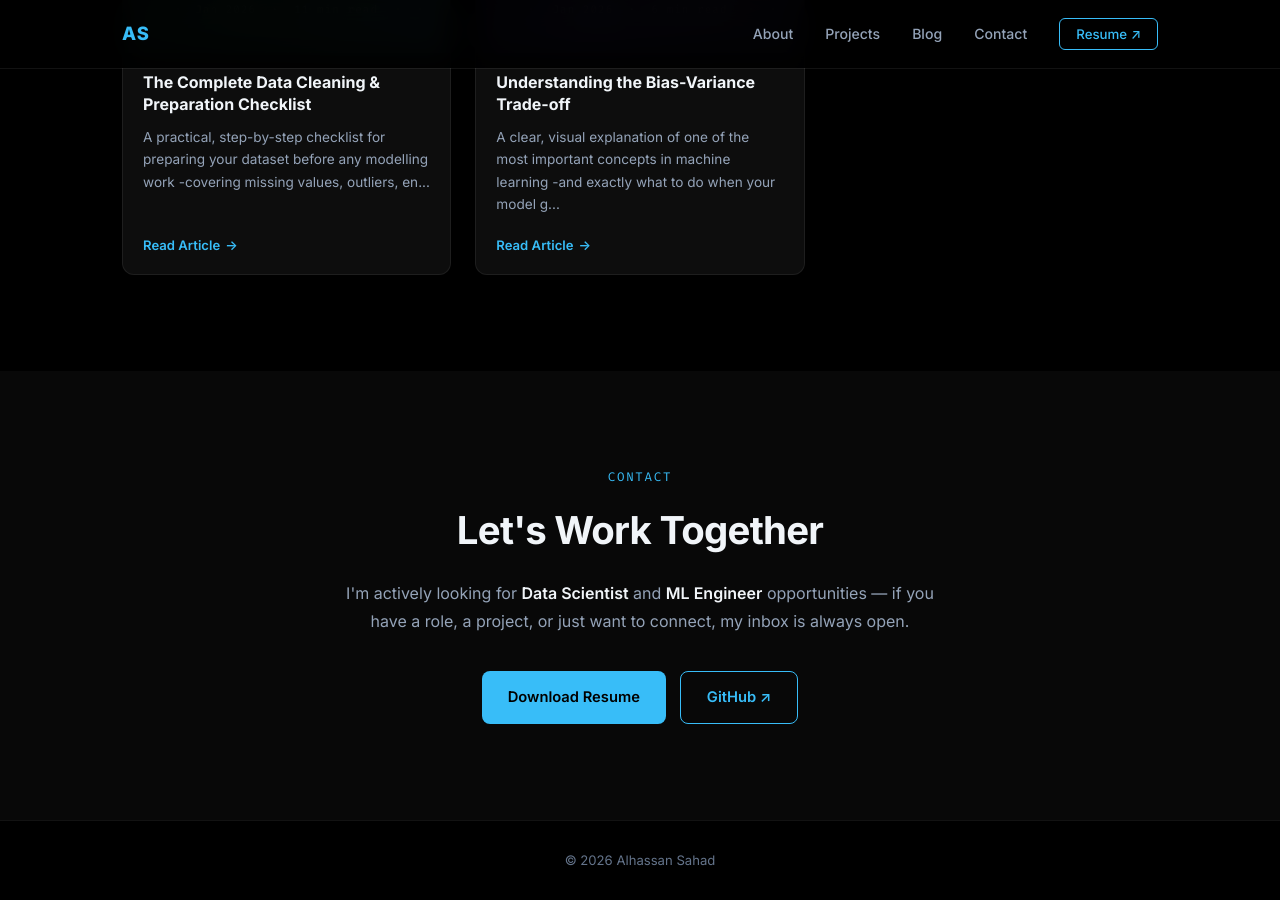
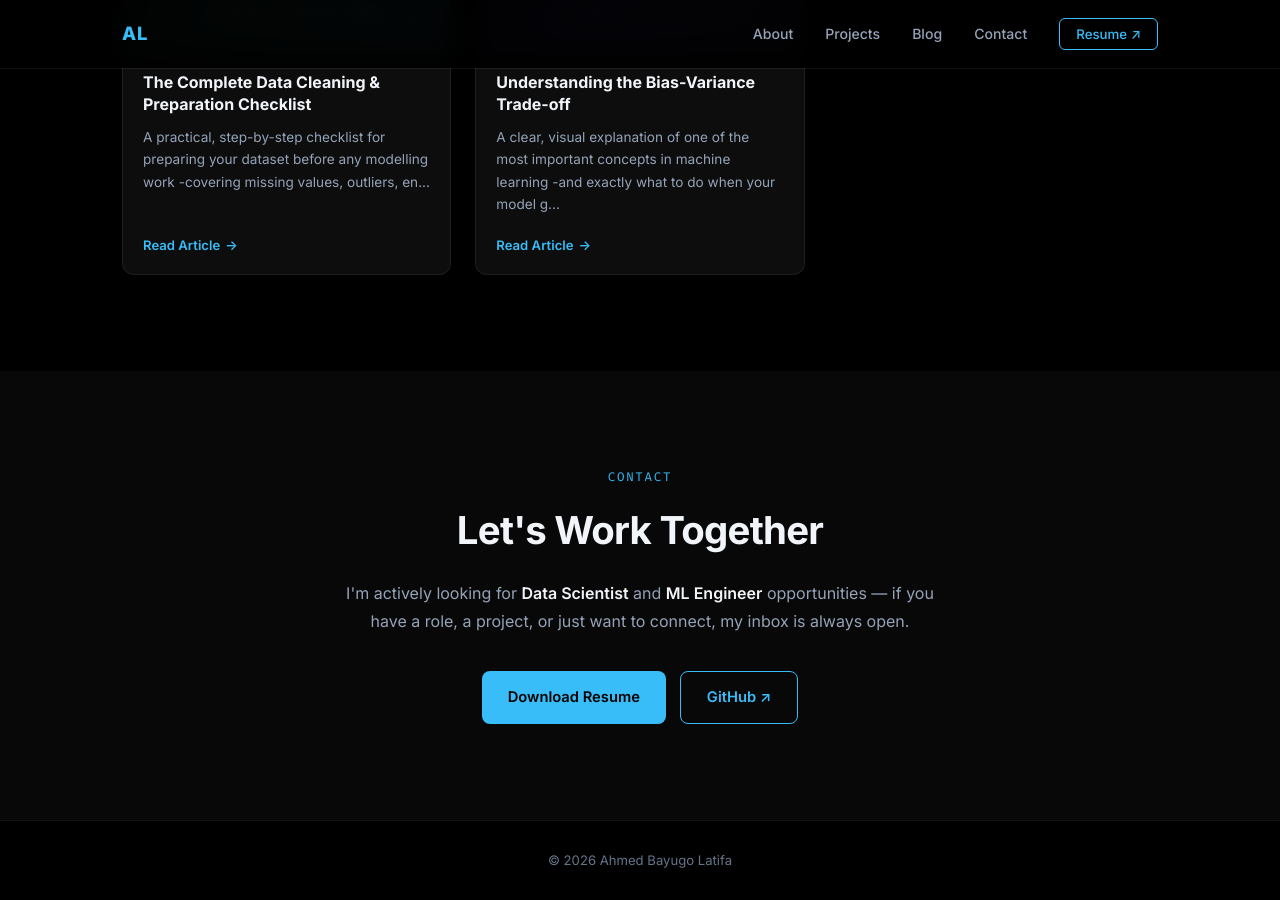
Before and after one commit to latifaGithub/personal-portfolio-website, a Jekyll site: the page built from index.html, in a window 1280 px wide and 900 px high, scrolled down 2367 px. Built offline with Jekyll 4.4.1, drawn with Linux system fonts in a browser that asks for light colours; the list of posts is cut into pages by our own code.

Commit message:
Reapply all fixes: remove broken remote_theme, fix tags.html, update site for Latifa
Co-Authored-By: Claude Sonnet 4.6 <noreply@anthropic.com>

```diff
--- a/Gemfile
+++ b/Gemfile
@@ -1,6 +1,6 @@
+source "https://rubygems.org"
+
 group :jekyll_plugins do
-  gem "jekyll-remote-theme"
-  gem "jekyll-paginate"
   gem "jekyll-sitemap"
   gem "github-pages"
 end
--- a/_config.yml
+++ b/_config.yml
@@ -1,38 +1,24 @@
-# Remote theme directory
-remote_theme: analytics-link/analytics-link.github.io
-
 plugins:
-  - jekyll-paginate
   - jekyll-sitemap
-  - jekyll-remote-theme
 
 #-------------------------------
 # General Site Settings
-title: Alhassan Sahad
-description: "Data Scientist based in Seattle. I build end-to-end machine learning systems — from deep learning and computer vision to causal inference and customer analytics — turning raw data into clear, actionable business decisions."
+title: Ahmed Bayugo Latifa
+description: "Computer Science Student at the University of Energy and Natural Resources, Sunyani, Ghana. Passionate about machine learning and data science."
 baseurl: "" # keep empty for a custom domain at the root
-url: "https://alhassansahad.com" # your custom domain
-author: Alhassan Sahad
+url: "https://ahmedlatifa.com" # your custom domain
+author: Ahmed Bayugo Latifa
 
 #-------------------------------
 # About Section
-# (Quoted because it contains HTML)
-subtitle: 'Data Scientist <span style="color:#38BDF8">& ML Engineer</span>'
-location: "Seattle, WA"
-resume_url: /docs/Resume_Alhassan_Sahad.pdf
-avatar_image: /img/profile_picture_alhassan_sahad.jpg
-
-#-------------------------------
-# Contact links
-# linkedln: "https://www.linkedin.com/in/louis-ag/#" # Add your linkedln handle
-# github: "https://github.com/asahad/#" # Add your github handle
-
-paginate: 6
-paginate_path: "/page/:num"
+subtitle: 'Computer Science Student <span style="color:#38BDF8">& Aspiring Data Scientist</span>'
+location: "Sunyani, Ghana"
+resume_url: /docs/Resume_Ahmed_Latifa.pdf
+avatar_image: /img/profile_picture.jpg
 
 sass:
   sass_dir: _sass
-  style: compressed # possible values: nested expanded compact compressed
+  style: compressed
 
 defaults:
   - scope:
@@ -41,14 +27,3 @@ defaults:
       layout: post
       read_time: true
       share: false
-
-#-------------------------------
-# Exclude from processing.
-# exclude:
-#   - Gemfile
-#   - Gemfile.lock
-#   - node_modules
-#   - vendor/bundle/
-#   - vendor/cache/
-#   - vendor/gems/
-#   - vendor/ruby/
--- a/_layouts/home.html
+++ b/_layouts/home.html
@@ -51,7 +51,7 @@
   <nav class="navbar" id="navbar">
     <div class="nav-container">
 
-      <a href="/" class="nav-logo">AS</a>
+      <a href="/" class="nav-logo">AL</a>
 
       <ul class="nav-links" id="navLinks">
         <li><a href="#about">About</a></li>
--- a/_layouts/post.html
+++ b/_layouts/post.html
@@ -55,7 +55,7 @@
   <nav class="navbar scrolled" id="navbar">
     <div class="nav-container">
 
-      <a href="/" class="nav-logo">AS</a>
+      <a href="/" class="nav-logo">AL</a>
 
       <ul class="nav-links" id="navLinks">
         <li><a href="/#about">About</a></li>
--- a/index.html
+++ b/index.html
@@ -176,7 +176,7 @@ layout: home
         <a href="{{ site.resume_url }}" class="btn btn-primary" target="_blank" rel="noopener">
           Download Resume
         </a>
-        <a href="https://github.com/asahad" class="btn btn-outline" target="_blank" rel="noopener">
+        <a href="https://github.com/latifaGithub" class="btn btn-outline" target="_blank" rel="noopener">
           GitHub ↗
         </a>
       </div>
--- a/tags.html
+++ b/tags.html
@@ -24,7 +24,7 @@ permalink: /tags/
     {% for post in site.tags[this_word] %}{% if post.title != null %}
     <div class="tag-item">
       <div class="tag-text">
-        <a class="tag-link" href="{{ root_url }}{{ post.url | prepend: site.baseurl }}">{{ post.title }}</a> | <small><span class="tag-time"><i class="ion ion-md-time"></i>{% include read-time.html %}</span></small>
+        <a class="tag-link" href="{{ root_url }}{{ post.url | prepend: site.baseurl }}">{{ post.title }}</a> | <small><span class="tag-time">{{ post.content | number_of_words | divided_by: 200 | plus: 1 }} min read</span></small>
       </div>
     </div>
     {% endif %}{% endfor %}
```
